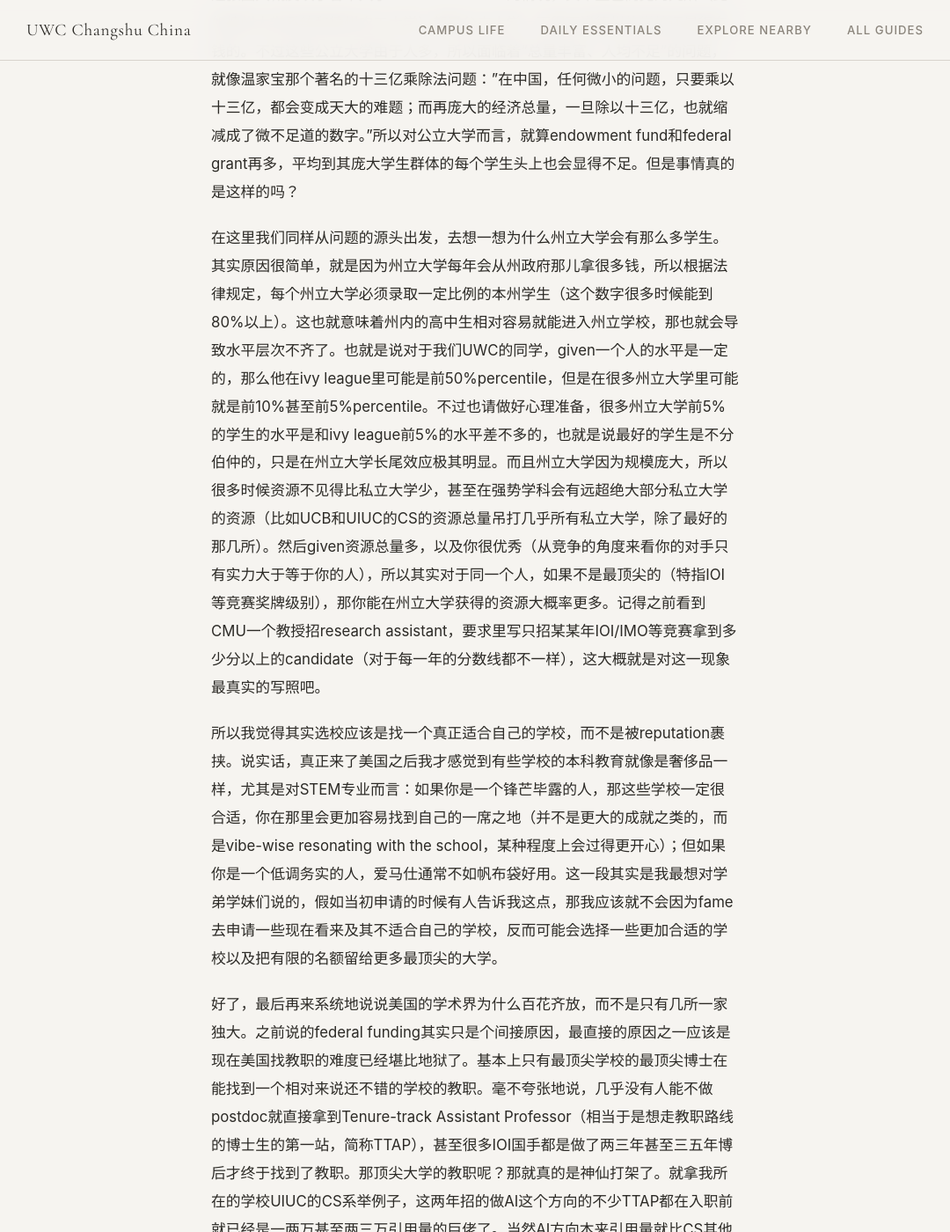
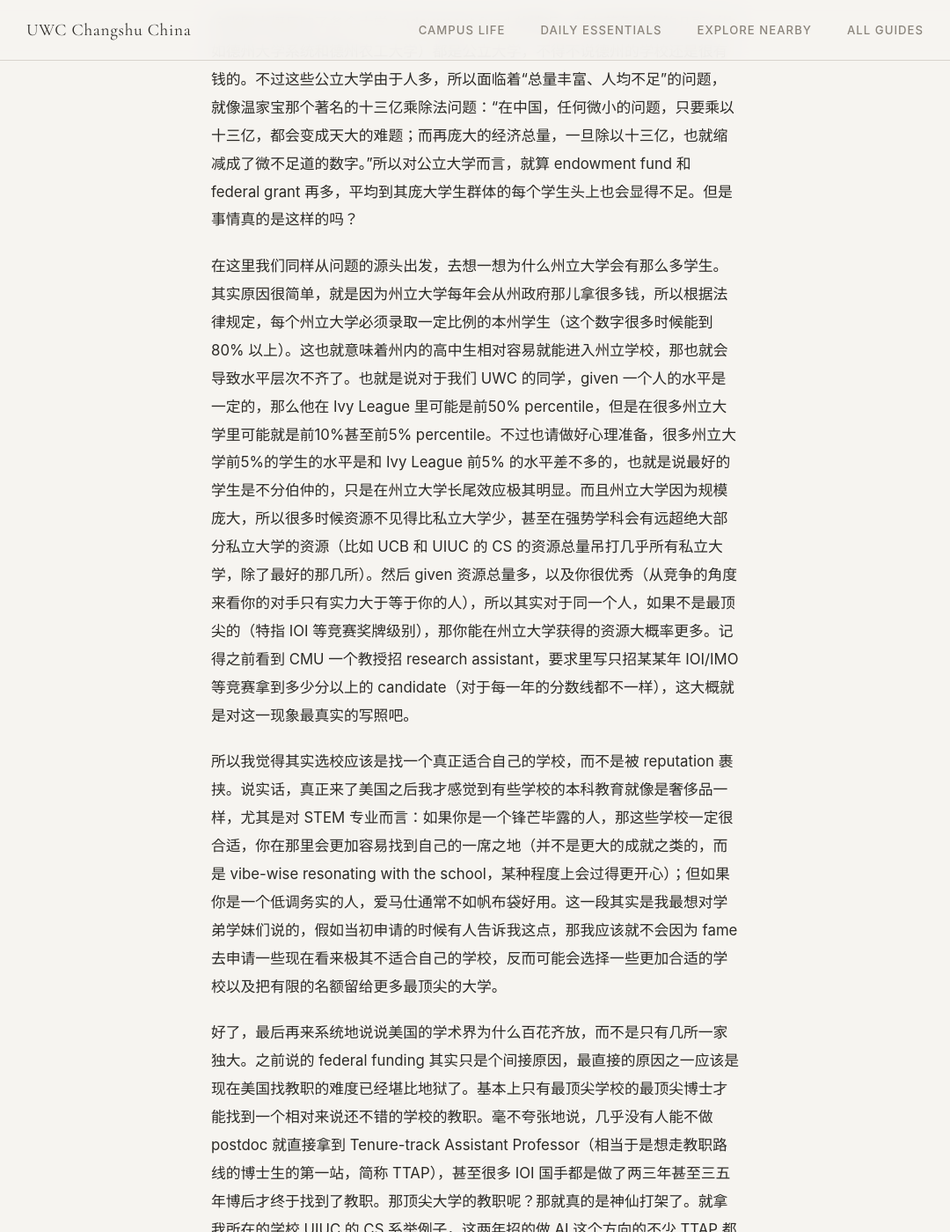
Before and after one commit to United-World-College/UWC-Survival-Guide, a Jekyll site: the page built from website/_guides/school-selection-关于选校.md, in a window 1280 px wide and 1400 px high, scrolled down 3533 px. Shown: the whole window at 88% size, without its empty margins (100-1180 px from the left). Built offline with Jekyll 4.4.1, drawn with Linux system fonts in a browser that asks for light colours; some of the changed text lies outside the part shown.

Commit message:
Update README and guides with formatting improvements and content clarifications
- Standardized spacing in README_CN.md and README_TW.md for better readability.
- Enhanced descriptions and clarity in college application and school selection guides.
- Added detailed explanations for key terms in the terminology guide to aid understanding of the college application process.

```diff
--- a/website/_guides/school-selection-关于选校.md
+++ b/website/_guides/school-selection-关于选校.md
@@ -10,28 +10,28 @@
 
 本篇是想借着聊选校这个话题讲一讲在上了大学之后才了解到的美国大学，可能是因为本人之前比较孤陋寡闻吧，来了美国之后才发现大学和想象中的模样天差地别。
 
-首先是本人一直认为私立大学除了学费贵，其他方面就arbitrarily好于公立大学。但其实真的不是这样的。而要弄清楚这个问题，那我们还是要从第一性原理出发，也就是从钱的流动开始讲起。
+首先是本人一直认为私立大学除了学费贵，其他方面就 arbitrarily 好于公立大学。但其实真的不是这样的。而要弄清楚这个问题，那我们还是要从第一性原理出发，也就是从钱的流动开始讲起。
 
 很多人，包括之前的我自己在内，都认为私立大学都是有钱的主儿，毕竟学费那么贵呢，所以资源就一定多。但说实话，对于一个庞大的学校而言，我们每个人交的学费再贵也都只是杯水车薪。
 
-那学校的钱是从哪儿来的呢？其实很大一部分是来自于联邦政府。第一次接触到这个概念的人一定觉得很反常识，说实话，我在上大学前一直以为学校要么是私立的，要么是州立的，除了军校是联邦的，其他学校应该和联邦没多大关系才对。但其实事实上美国的NSF、能源部、NIH以及国防部/军队承担了绝大部分的科研开支，尤其是对STEM专业。当然其他不同的部委也或多或少都有一些自己的grant project来资助研究。所以其实在美国的大学里面，STEM教授的主要任务既不是做科研，也不是讲课，而是到处化缘。这也就导致大学的实验室本质上就和初创公司挺像的。教授就像是founder/CEO，大概率不会管特别具体的事务，而是会把握大方向以及出去筹钱。那具体是怎么筹钱的呢，或者说grant是怎么申请的呢？这就是教授最重要的工作，也就是写proposal了，俗称写本子。其实就像是招标一样，联邦一般会先放出来一个项目，接着教授就把标书交上去，然后静候佳音。说了这么久这整套流程好像参与方只有教授以及联邦，到底和学校有什么关系呢？嗯，没错，在教授兢兢业业写本子的时候学校确实没有什么存在感，但是一旦proposal中了，资金快要到账了之后，学校就要跳出来收"买路财"了，也就是一个叫做overhead的东西。举个例子：某个教授拿到了能源部一笔100万美金的grant，能源部就不仅需要支付这100万给教授，还需要根据Overhead Rate给学校额外再付一笔钱。一般来说联邦资金的Overhead Rate会比较高，甚至能到80%，这也就意味着一笔100万的grant对能源部而言实际的成本会有180万，或者换言之，教授少拿了80万。那这笔钱到底收得合不合理呢，我在这里无意讨论，因为学校有着庞大的后勤体系，没有他们的支持教授和学生也没法全心全意投入科研当中，但这样的后勤体系很多时候也是臃肿的。总之结论就是学校的很多钱其实都来自于联邦政府，学校更像是提供了一个平台，但真正阔绰与否其实还是要看教授自己的学术品牌，就像是多策略对冲基金一样。所以这也就是为什么美国的学术界百花齐放，而不是几所特别好的学校形成垄断。但这也只是对这一现象的一个简单介绍，更加具体的原因会放到后面再说。
+那学校的钱是从哪儿来的呢？其实很大一部分是来自于联邦政府。第一次接触到这个概念的人一定觉得很反常识，说实话，我在上大学前一直以为学校要么是私立的，要么是州立的，除了军校是联邦的，其他学校应该和联邦没多大关系才对。但其实事实上，美国的 NSF、能源部、NIH 以及国防部/军队承担了绝大部分的科研开支，尤其是对 STEM 专业。当然其他不同的部委也或多或少都有一些自己的 grant project 来资助研究。所以其实在美国的大学里面，STEM 教授的主要任务既不是做科研，也不是讲课，而是到处化缘。这也就导致大学的实验室本质上就和初创公司挺像的。教授就像是 founder/CEO，大概率不会管特别具体的事务，而是会把握大方向以及出去筹钱。那具体是怎么筹钱的呢，或者说 grant 是怎么申请的呢？这就是教授最重要的工作，也就是写 proposal 了，俗称写本子。其实就像是招标一样，联邦一般会先放出来一个项目，接着教授就把标书交上去，然后静候佳音。说了这么久，这整套流程好像参与方只有教授以及联邦，到底和学校有什么关系呢？嗯，没错，在教授兢兢业业写本子的时候，学校确实没有什么存在感，但是一旦 proposal 中了，资金快要到账了之后，学校就要跳出来收“买路财”了，也就是一个叫做 overhead 的东西。举个例子：某个教授拿到了能源部一笔100万美金的 grant，能源部就不仅需要支付这100万给教授，还需要根据 Overhead Rate 给学校额外再付一笔钱。一般来说，联邦资金的 Overhead Rate 会比较高，甚至能到 80%，这也就意味着一笔100万的 grant 对能源部而言实际的成本会有180万，或者换言之，教授少拿了80万。那这笔钱到底收得合不合理呢，我在这里无意讨论，因为学校有着庞大的后勤体系，没有他们的支持，教授和学生也没法全心全意投入科研当中，但这样的后勤体系很多时候也是臃肿的。总之结论就是，学校的很多钱其实都来自于联邦政府，学校更像是提供了一个平台，但真正阔绰与否其实还是要看教授自己的学术品牌，就像是多策略对冲基金一样。所以这也就是为什么美国的学术界百花齐放，而不是几所特别好的学校形成垄断。但这也只是对这一现象的一个简单介绍，更加具体的原因会放到后面再说。
 
-我相信听到这儿有人就要问了，除此之外还有endowment fund呢？私立大学的富豪校友那么多，捐了那么多钱，难道还抵不上联邦的资金吗？说得没错，但其实这里面会有很多现实的问题。其中最主要的就是资金支配的自由度。首先是学校的endowment fund其实本质上相当于是一个家办/信托基金，一般来说是只能支配投资的收益而不是本金的。所以每年可供使用的部分只有lets say 5%到10%（本人没有做严谨调研，但其实这应该也就和一些比较好的对冲基金大差不差）。但是不要以为拿到了收益就可以高枕无忧发展学校了，因为其实大部分捐款人都会对自己的捐款用途有严格的限制。比如我们经常能看到的很多大学里面有叫做某某家族奖学金，或者是某栋楼是以某个人命名的，这些都大概率是捐款的时候就指定了要支持学校某一小部分的发展，而不是可以随意使用的资金。
+我相信听到这儿有人就要问了，除此之外还有 endowment fund 呢？私立大学的富豪校友那么多，捐了那么多钱，难道还抵不上联邦的资金吗？说得没错，但其实这里面会有很多现实的问题。其中最主要的就是资金支配的自由度。首先是学校的 endowment fund 其实本质上相当于是一个家办/信托基金，一般来说是只能支配投资的收益而不是本金的。所以每年可供使用的部分只有 let's say 5%到10%（本人没有做严谨调研，但其实这应该也就和一些比较好的对冲基金大差不差）。但是不要以为拿到了收益就可以高枕无忧发展学校了，因为其实大部分捐款人都会对自己的捐款用途有严格的限制。比如我们经常能看到的很多大学里面有叫做某某家族奖学金，或者是某栋楼是以某个人命名的，这些都大概率是捐款的时候就指定了要支持学校某一小部分的发展，而不是可以随意使用的资金。
 
 ![Top 15 U.S. University Endowments]({{ '/assets/images/endowment-chart.png' | relative_url }})
 
 *Source: [How university endowments work](https://www.cnbc.com/2025/04/01/how-university-endowments-work.html), CNBC, April 2025.*
 
-这张图大概反映了各个大学endowment fund的情况，其中蓝色高亮的几所（比如德州大学系统和德州农工大学）都是公立大学，不得不说德州的学校还是很有钱的。不过这些公立大学由于人多，所以面临着"总量丰富、人均不足"的问题，就像温家宝那个著名的十三亿乘除法问题："在中国，任何微小的问题，只要乘以十三亿，都会变成天大的难题；而再庞大的经济总量，一旦除以十三亿，也就缩减成了微不足道的数字。"所以对公立大学而言，就算endowment fund和federal grant再多，平均到其庞大学生群体的每个学生头上也会显得不足。但是事情真的是这样的吗？
+这张图大概反映了各个大学 endowment fund 的情况，其中蓝色高亮的几所（比如德州大学系统和德州农工大学）都是公立大学，不得不说德州的学校还是很有钱的。不过这些公立大学由于人多，所以面临着“总量丰富、人均不足”的问题，就像温家宝那个著名的十三亿乘除法问题：“在中国，任何微小的问题，只要乘以十三亿，都会变成天大的难题；而再庞大的经济总量，一旦除以十三亿，也就缩减成了微不足道的数字。”所以对公立大学而言，就算 endowment fund 和 federal grant 再多，平均到其庞大学生群体的每个学生头上也会显得不足。但是事情真的是这样的吗？
 
-在这里我们同样从问题的源头出发，去想一想为什么州立大学会有那么多学生。其实原因很简单，就是因为州立大学每年会从州政府那儿拿很多钱，所以根据法律规定，每个州立大学必须录取一定比例的本州学生（这个数字很多时候能到80%以上）。这也就意味着州内的高中生相对容易就能进入州立学校，那也就会导致水平层次不齐了。也就是说对于我们UWC的同学，given一个人的水平是一定的，那么他在ivy league里可能是前50%percentile，但是在很多州立大学里可能就是前10%甚至前5%percentile。不过也请做好心理准备，很多州立大学前5%的学生的水平是和ivy league前5%的水平差不多的，也就是说最好的学生是不分伯仲的，只是在州立大学长尾效应极其明显。而且州立大学因为规模庞大，所以很多时候资源不见得比私立大学少，甚至在强势学科会有远超绝大部分私立大学的资源（比如UCB和UIUC的CS的资源总量吊打几乎所有私立大学，除了最好的那几所）。然后given资源总量多，以及你很优秀（从竞争的角度来看你的对手只有实力大于等于你的人），所以其实对于同一个人，如果不是最顶尖的（特指IOI等竞赛奖牌级别），那你能在州立大学获得的资源大概率更多。记得之前看到CMU一个教授招research assistant，要求里写只招某某年IOI/IMO等竞赛拿到多少分以上的candidate（对于每一年的分数线都不一样），这大概就是对这一现象最真实的写照吧。
+在这里我们同样从问题的源头出发，去想一想为什么州立大学会有那么多学生。其实原因很简单，就是因为州立大学每年会从州政府那儿拿很多钱，所以根据法律规定，每个州立大学必须录取一定比例的本州学生（这个数字很多时候能到 80% 以上）。这也就意味着州内的高中生相对容易就能进入州立学校，那也就会导致水平层次不齐了。也就是说对于我们 UWC 的同学，given 一个人的水平是一定的，那么他在 Ivy League 里可能是前50% percentile，但是在很多州立大学里可能就是前10%甚至前5% percentile。不过也请做好心理准备，很多州立大学前5%的学生的水平是和 Ivy League 前5% 的水平差不多的，也就是说最好的学生是不分伯仲的，只是在州立大学长尾效应极其明显。而且州立大学因为规模庞大，所以很多时候资源不见得比私立大学少，甚至在强势学科会有远超绝大部分私立大学的资源（比如 UCB 和 UIUC 的 CS 的资源总量吊打几乎所有私立大学，除了最好的那几所）。然后 given 资源总量多，以及你很优秀（从竞争的角度来看你的对手只有实力大于等于你的人），所以其实对于同一个人，如果不是最顶尖的（特指 IOI 等竞赛奖牌级别），那你能在州立大学获得的资源大概率更多。记得之前看到 CMU 一个教授招 research assistant，要求里写只招某某年 IOI/IMO 等竞赛拿到多少分以上的 candidate（对于每一年的分数线都不一样），这大概就是对这一现象最真实的写照吧。
 
-所以我觉得其实选校应该是找一个真正适合自己的学校，而不是被reputation裹挟。说实话，真正来了美国之后我才感觉到有些学校的本科教育就像是奢侈品一样，尤其是对STEM专业而言：如果你是一个锋芒毕露的人，那这些学校一定很合适，你在那里会更加容易找到自己的一席之地（并不是更大的成就之类的，而是vibe-wise resonating with the school，某种程度上会过得更开心）；但如果你是一个低调务实的人，爱马仕通常不如帆布袋好用。这一段其实是我最想对学弟学妹们说的，假如当初申请的时候有人告诉我这点，那我应该就不会因为fame去申请一些现在看来及其不适合自己的学校，反而可能会选择一些更加合适的学校以及把有限的名额留给更多最顶尖的大学。
+所以我觉得其实选校应该是找一个真正适合自己的学校，而不是被 reputation 裹挟。说实话，真正来了美国之后我才感觉到有些学校的本科教育就像是奢侈品一样，尤其是对 STEM 专业而言：如果你是一个锋芒毕露的人，那这些学校一定很合适，你在那里会更加容易找到自己的一席之地（并不是更大的成就之类的，而是 vibe-wise resonating with the school，某种程度上会过得更开心）；但如果你是一个低调务实的人，爱马仕通常不如帆布袋好用。这一段其实是我最想对学弟学妹们说的，假如当初申请的时候有人告诉我这点，那我应该就不会因为 fame 去申请一些现在看来极其不适合自己的学校，反而可能会选择一些更加合适的学校以及把有限的名额留给更多最顶尖的大学。
 
-好了，最后再来系统地说说美国的学术界为什么百花齐放，而不是只有几所一家独大。之前说的federal funding其实只是个间接原因，最直接的原因之一应该是现在美国找教职的难度已经堪比地狱了。基本上只有最顶尖学校的最顶尖博士在能找到一个相对来说还不错的学校的教职。毫不夸张地说，几乎没有人能不做postdoc就直接拿到Tenure-track Assistant Professor（相当于是想走教职路线的博士生的第一站，简称TTAP），甚至很多IOI国手都是做了两三年甚至三五年博后才终于找到了教职。那顶尖大学的教职呢？那就真的是神仙打架了。就拿我所在的学校UIUC的CS系举例子，这两年招的做AI这个方向的不少TTAP都在入职前就已经是一两万甚至两三万引用量的巨佬了。当然AI方向本来引用量就比CS其他方向以及其他学科高不少，不过无论如何这也是一个很夸张的数字了。而且其实找教职的随机性比申请大学要高特别多。一般来说要招一个教授的话需要search committee里没有人讨厌他，这其实已经很难了，还需要有一个人特别想要他。这也就导致了很多特别特别优秀的博士生只是去了一个一般一点的学校。所以其实对于我们而言不用去顶校，只要去一个相对来说还不错的大学，都是会遇到很厉害的教授的。那难道好学校就一点优势也没有了吗？其实也不是的。假如拿金庸的武侠小说里的人物举个例子的话，那最顶尖的五所或者十所学校里可能会有好几个东邪西毒这种宗师级别的教授，还有一批郭靖级别的教授。但一般一点的学校里也会起码有几个郭靖级别的教授，所以差距并没有很多人想象中的大。
+好了，最后再来系统地说说美国的学术界为什么百花齐放，而不是只有几所一家独大。之前说的 federal funding 其实只是个间接原因，最直接的原因之一应该是现在美国找教职的难度已经堪比地狱了。基本上只有最顶尖学校的最顶尖博士才能找到一个相对来说还不错的学校的教职。毫不夸张地说，几乎没有人能不做 postdoc 就直接拿到 Tenure-track Assistant Professor（相当于是想走教职路线的博士生的第一站，简称 TTAP），甚至很多 IOI 国手都是做了两三年甚至三五年博后才终于找到了教职。那顶尖大学的教职呢？那就真的是神仙打架了。就拿我所在的学校 UIUC 的 CS 系举例子，这两年招的做 AI 这个方向的不少 TTAP 都在入职前就已经是一两万甚至两三万引用量的巨佬了。当然 AI 方向本来引用量就比 CS 其他方向以及其他学科高不少，不过无论如何这也是一个很夸张的数字了。而且其实找教职的随机性比申请大学要高特别多。一般来说，要招一个教授的话需要 search committee 里没有人讨厌他，这其实已经很难了，还需要有一个人特别想要他。这也就导致了很多特别特别优秀的博士生只是去了一个一般一点的学校。所以其实对于我们而言，不用去顶校，只要去一个相对来说还不错的大学，都是会遇到很厉害的教授的。那难道好学校就一点优势也没有了吗？其实也不是的。假如拿金庸的武侠小说里的人物举个例子的话，那最顶尖的五所或者十所学校里可能会有好几个东邪西毒这种宗师级别的教授，还有一批郭靖级别的教授。但一般一点的学校里也会起码有几个郭靖级别的教授，所以差距并没有很多人想象中的大。
 
-对于不做research的人来说，教授多，尤其是厉害的教授多也是有很多好处的，比如这样的话课开得会很全面，什么领域想学都有对应的教授。这其实对文理学院来说就是一个很大的短板。因为文理学院虽然追求小而精以及教学质量，但往往每个系都要相对小很多，也就意味着可能只能在一些主流的方向开设课程。不过呢像是Barnard或者wellesley这样的学校会和附近的顶尖学府有很多合作，比如wellesley同学就可以到哈佛和MIT选课，这样一下子就弥补了资源不足的短板。
+对于不做 research 的人来说，教授多，尤其是厉害的教授多也是有很多好处的，比如这样的话课开得会很全面，什么领域想学都有对应的教授。这其实对文理学院来说就是一个很大的短板。因为文理学院虽然追求小而精以及教学质量，但往往每个系都要相对小很多，也就意味着可能只能在一些主流的方向开设课程。不过呢，像 Barnard 或者 Wellesley 这样的学校会和附近的顶尖学府有很多合作，比如 Wellesley 同学就可以到哈佛和 MIT 选课，这样一下子就弥补了资源不足的短板。
 
-以上就从学术角度把美国学校介绍得差不多了。但college life肯定是不只有学术的，还有其他很多一样重要甚至更重要的事情。首当其冲的就是学校的地理位置。甚至有些时候我觉得地理位置会是一个比学术更加重要的考虑因素。因为这会直接影响traveling的便利程度，这对于出去玩/回家/找工作（也就是onsite interview）/conference travel都会有特别大的影响。比如我上次去纽约参加一个活动，人家哪怕不是在纽约上大学的人，哪怕是在临州的Princeton的学生，那其实也就是打车一个小时就到了。但是对于我这种在Illinois中部乡村里上学的人来说，我得先打车（两个多小时）/坐飞机（一个小时）去芝加哥的机场，然后再从芝加哥飞去纽约，这样基本上在航班不延误的情况下大半天也没了，真的非常不方便。假如是面试的话其实舟车劳顿也会很影响状态，一般都要提前一天到才行，所以就意味着要在目的地住两晚。综上所述，我觉得起码是要找一个有大机场的城市才会比较方便。比如Duke/UNC/NC State那个地方就非常好，这三个学校基本上互相开车十五分钟就可以到其中任意一点，去机场也就二十分钟。而且那一片也不会有大城市的喧嚣。之后我们应该会再开一个介绍美国城市的系列，敬请期待！
+以上就从学术角度把美国学校介绍得差不多了。但 college life 肯定是不只有学术的，还有其他很多一样重要甚至更重要的事情。首当其冲的就是学校的地理位置。甚至有些时候我觉得地理位置会是一个比学术更加重要的考虑因素。因为这会直接影响 traveling 的便利程度，这对于出去玩 / 回家 / 找工作（也就是 onsite interview） / conference travel 都会有特别大的影响。比如我上次去纽约参加一个活动，人家哪怕不是在纽约上大学的人，哪怕是在临州的 Princeton 的学生，那其实也就是打车一个小时就到了。但是对于我这种在 Illinois 中部乡村里上学的人来说，我得先打车（两个多小时）/ 坐飞机（一个小时）去芝加哥的机场，然后再从芝加哥飞去纽约，这样基本上在航班不延误的情况下大半天也没了，真的非常不方便。假如是面试的话，其实舟车劳顿也会很影响状态，一般都要提前一天到才行，所以就意味着要在目的地住两晚。综上所述，我觉得起码是要找一个有大机场的城市才会比较方便。比如 Duke/UNC/NC State 那个地方就非常好，这三个学校基本上互相开车十五分钟就可以到其中任意一点，去机场也就二十分钟。而且那一片也不会有大城市的喧嚣。之后我们应该会再开一个介绍美国城市的系列，敬请期待！
 
-除此之外还有一个很重要的事情就是学费。不过好在我们UWC的同学们都有资格申请Davis Scholarship。但对此我并不是具体流程，之后可以请了解的同学单独开一篇详细聊聊。
+除此之外还有一个很重要的事情就是学费。不过好在我们 UWC 的同学们都有资格申请 Davis Scholarship。但对此我并不是很了解具体流程，之后可以请了解的同学单独开一篇详细聊聊。
```
Also changed, not shown: website/_guides/college-application-大学申请.md (+5 -5 lines), website/_guides/terminology-术语介绍.md (+32 -1 lines), README_CN.md, README_TW.md.
